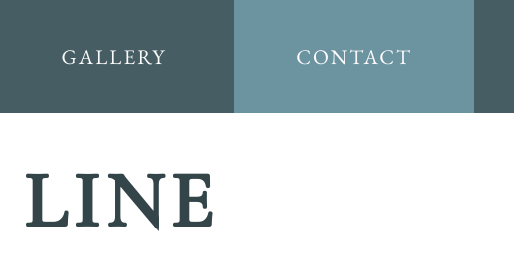
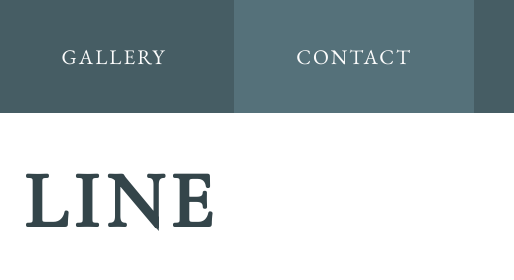
Before and after one commit to rhiannonmcn/Love-Light-Photography, a plain HTML site: page contact.html in a window 1280 px wide. Shown: the top 280 px of the page, 766-1280 px from the left. Drawn offline with nearby package versions, Linux system fonts and the light colour scheme.

Commit message:
Change color of active link in navbar for more contrast

```diff
--- a/assets/css/style.css
+++ b/assets/css/style.css
@@ -72,7 +72,7 @@ p {
 }
 
 .active {
-    background-color: #6c93a0;
+    background-color: #55717a;
 }
 
 .navbar-links:hover {
@@ -122,6 +122,7 @@ footer {
     grid-column-gap: 1rem;
     height: 80px;
     padding: 10px;
+    margin-top:10px;
 }
 
 #footer-icons li {
```
